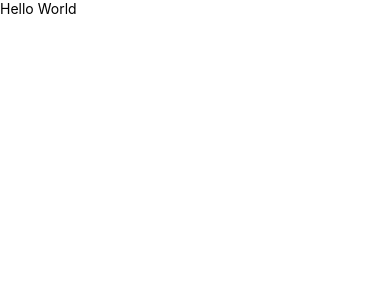
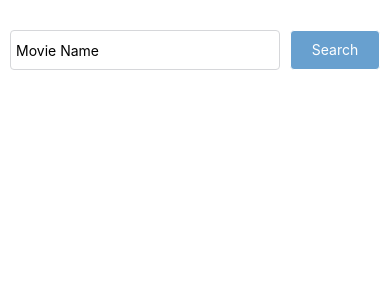
Before and after one commit to rabingaire/teach-react-native, a React Native app: screen / in a window 390 px wide. Shown: the top 300 px of the page. Built offline with nearby package versions, Linux system fonts and the light colour scheme.

Commit message:
input form and search button added to App component

```diff
--- a/App.js
+++ b/App.js
@@ -1,12 +1,51 @@
 import React from 'react';
-import { Text, View } from 'react-native';
+import { Dimensions, StyleSheet, Text, TextInput, TouchableHighlight, View, } from 'react-native';
+
+const { width } = Dimensions.get('window');
 
 export default class App extends React.Component {
   render() {
     return (
-      <View>
-        <Text>Hello World</Text>
+      <View style={styles.container}>
+        <View style={styles.formWrapper}>
+          <TextInput style={styles.inputFieldStyle} placeholder='Movie Name'/>
+          <TouchableHighlight style={styles.searchButton}>
+            <Text style={styles.buttonText}>Search</Text>
+          </TouchableHighlight>
+        </View>
       </View>
     );
   }
 }
+
+const styles = StyleSheet.create({
+  container: {
+    marginTop: 30,
+  },
+  formWrapper: {
+    flexDirection: 'row',
+  },
+  inputFieldStyle: {
+    height: 40,
+    width: width - 90 - 10 - 10 - 10,
+    marginLeft: 10,
+    borderRadius: 4,
+    borderWidth: 1,
+    paddingLeft: 5,
+    borderColor: '#d6d7da',
+  },
+  searchButton: {
+    width: 90,
+    marginLeft: 10,
+    paddingTop:10,
+    paddingBottom:10,
+    backgroundColor:'#68a0cf',
+    borderRadius:4,
+    borderWidth: 1,
+    borderColor: '#fff',
+  },
+  buttonText: {
+    color: '#fff',
+    textAlign: 'center',
+  }
+})
```
